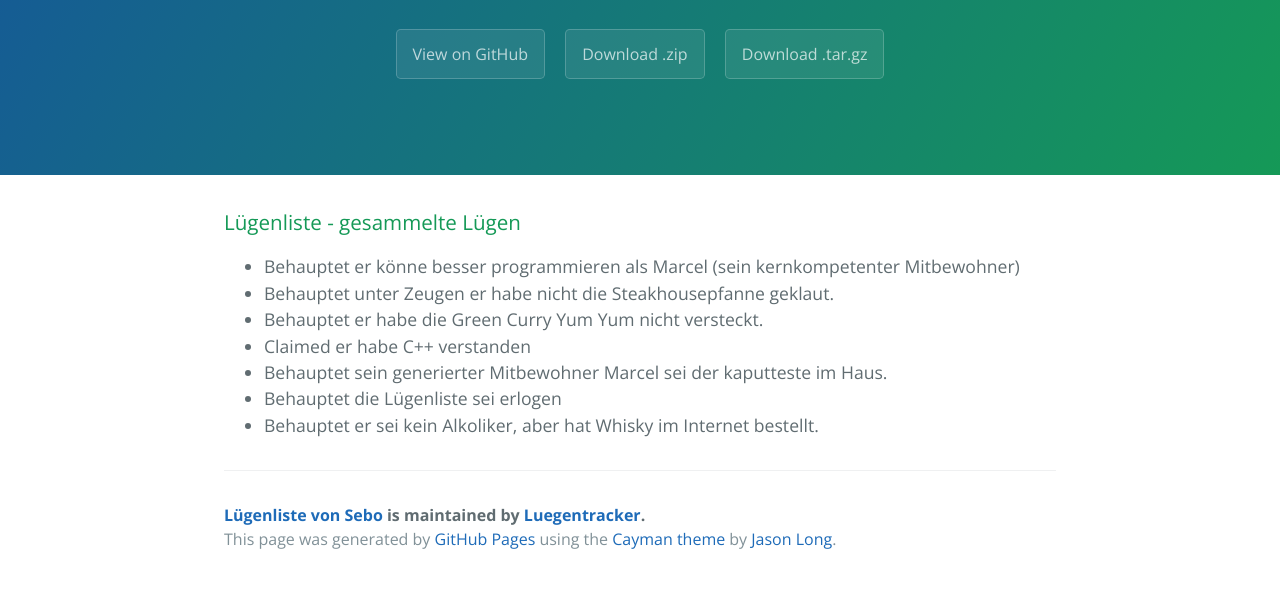
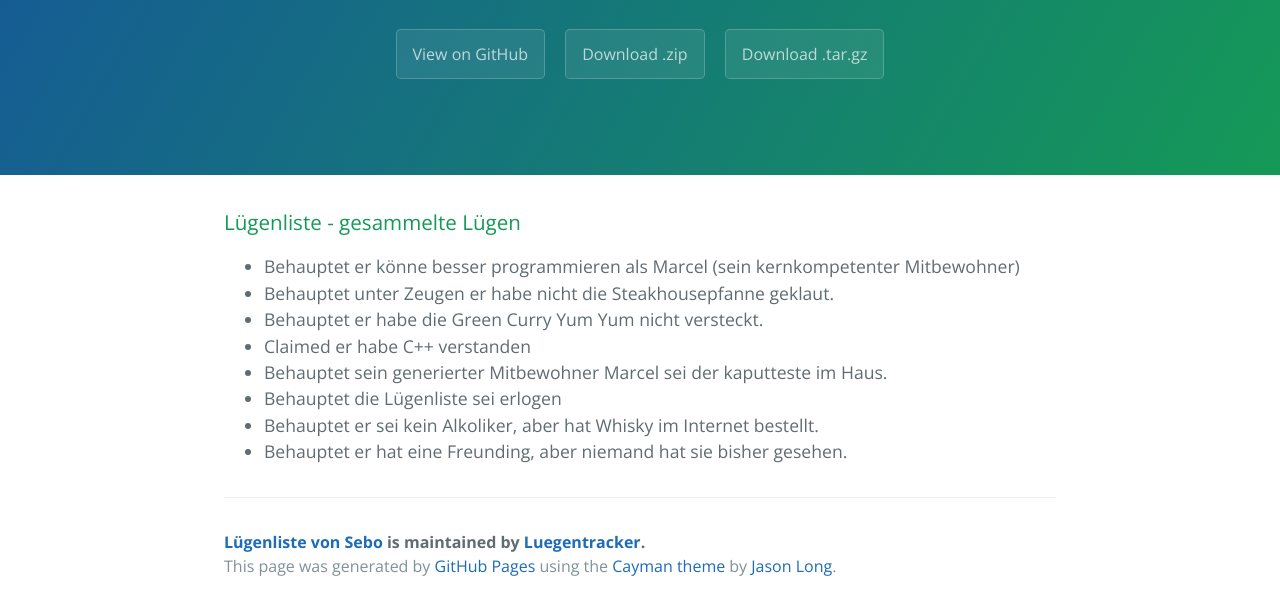
Before and after one commit to Luegentracker/frischeluegen, a plain HTML site: page index.html in a window 1280 px wide. Shown: the part 208-818 px from the top of the page. Drawn offline with nearby package versions, Linux system fonts and the light colour scheme.

Commit message:
Update index.html

```diff
--- a/index.html
+++ b/index.html
@@ -30,6 +30,7 @@
 <li>Behauptet sein generierter Mitbewohner Marcel sei der kaputteste im Haus.</li>
 <li>Behauptet die Lügenliste sei erlogen</li>
 <li>Behauptet er sei kein Alkoliker, aber hat Whisky im Internet bestellt.</li>
+  <li>Behauptet er hat eine Freunding, aber niemand hat sie bisher gesehen.</li>
 </ul>
 
       <footer class="site-footer">
```
